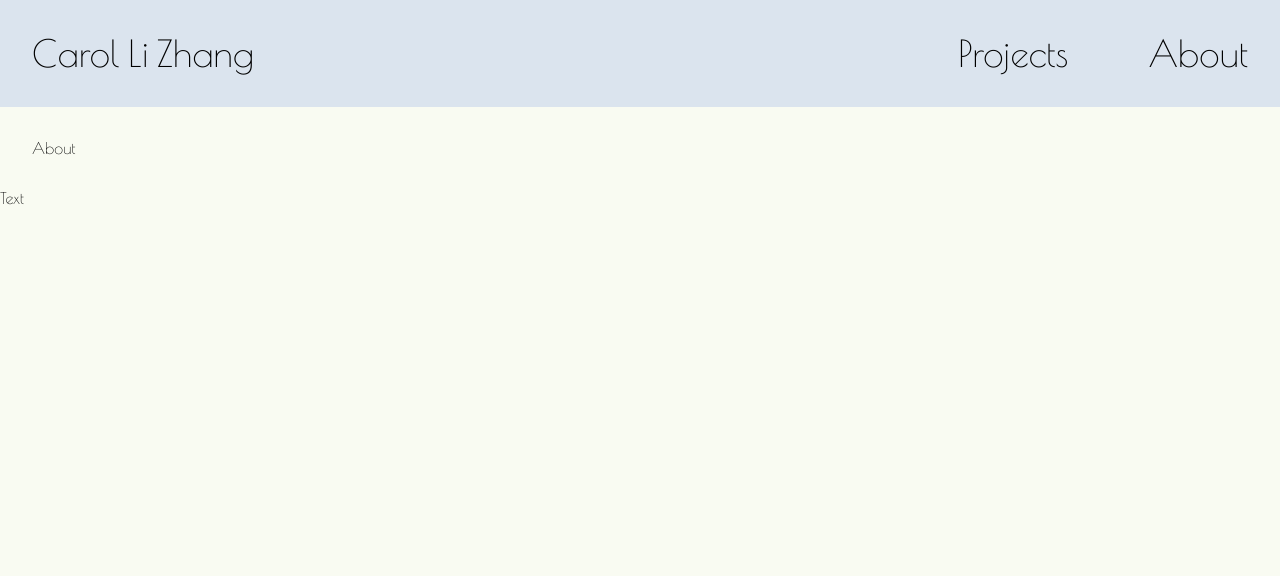
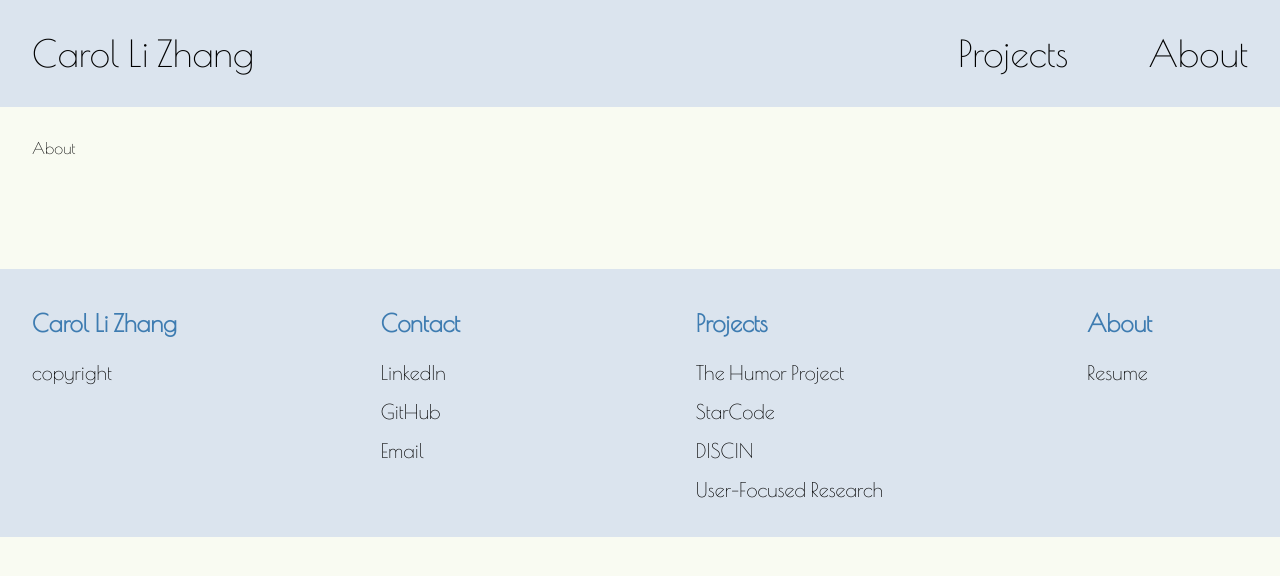
Before and after one commit to carolzhang010/Design_Portfolio, a React (Create React App) app: page /Design_Portfolio/about in a window 1280 px wide. Shown: the top 576 px of the page. Built offline with nearby package versions, Linux system fonts and the light colour scheme.

Commit message:
added user research section and footer

```diff
--- /dev/null
+++ b/postcss.config.mjs
@@ -0,0 +1,8 @@
+/** @type {import('postcss-load-config').Config} */
+const config = {
+	plugins: {
+		tailwindcss: {},
+	},
+};
+
+export default config;
--- a/src/components/Footer.js
+++ b/src/components/Footer.js
@@ -1,8 +1,32 @@
+import "../styles/Footer.css";
+
 export default function Footer() {
   return (
-    <footer>
-      <div>
-        Text
+    <footer className="footer">
+      <div className="footer-column-a">
+        <h3>Carol Li Zhang</h3>
+        <p>copyright</p>
+      </div>
+      <div className="footer-column-b">
+        <h3>Contact</h3>
+        <ul>
+          <li><a href="https://www.linkedin.com/in/carol-li-zhang/">LinkedIn</a></li>
+          <li><a href="https://github.com/carolzhang010">GitHub</a></li>
+          <li><a href="clz2116@columbia.edu">Email</a></li>
+        </ul>
+      </div>
+      <div className="footer-column-c">
+        <h3>Projects</h3>
+        <ul>
+          <li><a href="#">The Humor Project</a></li>
+          <li><a href="#">StarCode</a></li>
+          <li><a href="#">DISCIN</a></li>
+          <li><a href="#">User-Focused Research</a></li>
+        </ul>
+      </div>
+      <div className="footer-column-d">
+        <h3>About</h3>
+        <a href="/resume.pdf" download> Resume </a>
       </div>
     </footer>
   );
--- a/src/index.css
+++ b/src/index.css
@@ -1,4 +1,5 @@
 /* index.css */
+
 body {
   margin: 0;
   font-family: 'Poiret One', sans-serif;
--- a/src/pages/Home.js
+++ b/src/pages/Home.js
@@ -1,8 +1,13 @@
 import React, { useState, useEffect } from 'react';
+import AOS from "aos";
+import "aos/dist/aos.css";
 import "../styles/Home.css";
 import crackd1 from "../assets/crackd-homepage.png";
 import crackd2 from "../assets/crackdmultihumor.png";
 import crackd3 from "../assets/crackdLogoBlack.png";
+import nyu from "../assets/nyu.png";
+import alruwais from "../assets/alruwais-mockup.png";
+import consumerreports from "../assets/CR.png";
 
 const phrases = [
   'user interfaces',
@@ -226,14 +231,38 @@ function DISCINProjectImagesSection() {
   );
 }
 
+function UXResearchProjects() {
+  return (
+    <div>
+      <h1
+        className="projectName"
+        style={{ marginTop: 0, textAlign: "right" }}
+      >
+        User Focused Research and Design
+      </h1>
+
+      <div class="flex-row">
+        <img src={consumerreports} alt="Consumer Reports Logo" class="flex-image" />
+        <img src={nyu} alt="New York University Logo" class="flex-image" />
+        <img src={alruwais} alt="Al Ruwais Community Center Proposal Mockup1" class="flex-image" />
+      </div>
+    </div>
+  );
+}
 
 export default function Home() {
+
+  useEffect(() => {
+    AOS.init({ duration: 800, once: true });
+  }, []);
+
   return (
     <div>
       <Tagline />
 
       {/* The Humor Project */}
-      <div style={{ display: "flex", alignItems: "flex-start", gap: "1rem", marginTop: -150 }}>
+      <div style={{ display: "flex", alignItems: "flex-start", gap: "1rem", marginTop: -150 }}
+      data-aos="fade-up">
         <div style={{ flex: "0 0 48%" }}>
           <HumorProjectTextSection />
         </div>
@@ -244,7 +273,8 @@ export default function Home() {
       </div>
 
       {/* StarCode */}
-      <div style={{ display: "flex", alignItems: "flex-start", gap: "1rem", marginTop: 200 }}>
+      <div style={{ display: "flex", alignItems: "flex-start", gap: "1rem", marginTop: 200 }}
+      data-aos="fade-up">
         <div style={{ flex: "0 0 52%" }}>
           <StarCodeProjectImagesSection />
         </div>
@@ -254,8 +284,9 @@ export default function Home() {
         </div>
       </div>
 
-      {/* DISCIN*/}
-      <div style={{ display: "flex", alignItems: "flex-start", gap: "1rem", marginTop: 200 }}>
+      {/* DISCIN */}
+      <div style={{ display: "flex", alignItems: "flex-start", gap: "1rem", marginTop: 200 }}
+      data-aos="fade-up">
         <div style={{ flex: "0 0 48%" }}>
           <DISCINProjectTextSection />
         </div>
@@ -265,6 +296,11 @@ export default function Home() {
         </div>
       </div>
 
+      {/* User Focused Research and Design */}
+      <div style={{ marginTop: 200 }}
+      data-aos="fade-up">
+          <UXResearchProjects />
+      </div>
     </div>
   );
 }
--- /dev/null
+++ b/src/styles/Footer.css
@@ -0,0 +1,51 @@
+.footer {
+  display: flex;
+  justify-content: space-between;
+  background: #DBE4EE;
+  color: #3E7CB1;
+  margin-top: 5rem;
+  padding: 1rem;
+}
+
+.footer h3{
+    color: #3E7CB1;
+    font-size: 24px;
+    font-weight: bold;
+}
+
+.footer p{
+    color: black;
+    font-size: 20px;
+}
+
+.footer ul {
+  list-style: none;
+  font-size: 20px;
+  padding: 0;
+}
+
+.footer li{
+    margin-bottom: 1rem;
+}
+
+.footer a {
+  text-decoration: none;
+  color: black;
+}
+
+.footer a:hover {
+  text-decoration: underline;
+}
+
+.footer-column-a{
+    margin-left: 1rem;
+}
+
+.footer-column-c{
+    margin-left: 2rem;
+}
+
+.footer-column-d{
+    margin-right: 7rem;
+    font-size: 20px;
+}
--- a/src/styles/Home.css
+++ b/src/styles/Home.css
@@ -18,3 +18,25 @@
 .projectStats{
    font-size: 36px;
 }
+
+.flex-row{
+    display: flex;
+    flex-direction: row;
+    gap: 100px;
+    justify-content: center;
+    align-items: center;
+}
+
+.flex-image{
+    width: 320px;
+    height: 305px;
+    border-radius: 8px;
+    transition: transform 0.5s cubic-bezier(0.4, 0, 0.2, 1),
+                  box-shadow 0.5s cubic-bezier(0.4, 0, 0.2, 1);
+}
+
+.flex-image:hover {
+  transform: scale(1.05);   /* makes the image slightly bigger */
+  box-shadow: 0 10px 20px rgba(0, 0, 0, 0.2); /* optional shadow for depth */
+  z-index: 10;             /* ensures it pops above other elements */
+}
--- /dev/null
+++ b/tailwind.config.ts
@@ -0,0 +1,6 @@
+/** @type {import('tailwindcss').Config} */
+module.exports = {
+  content: ["./src/**/*.{js,jsx,ts,tsx}"], // important!
+  theme: { extend: {} },
+  plugins: [],
+};
```
Also changed, not shown: package.json (+34 -5 lines), src/assets/nyu.png, 1 other file (tests, documents, lock files or other folders).
